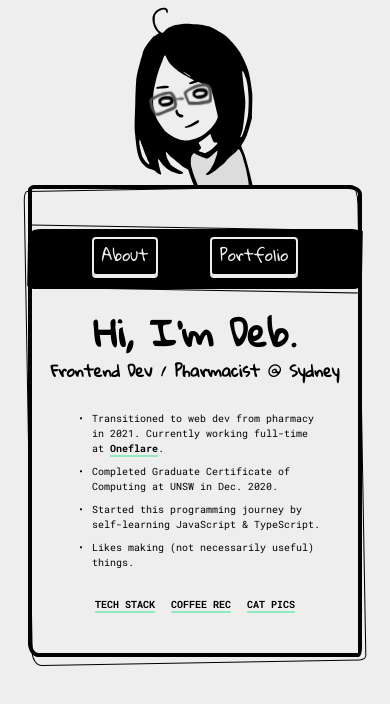
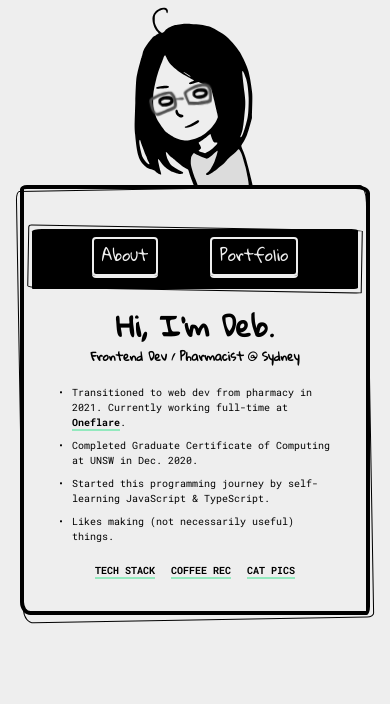
Before and after one commit to debccheng/debccheng.github.io, a React (Create React App) app: page / in a window 390 px wide. Shown: the top 704 px of the page. Built offline with nearby package versions, Linux system fonts and the light colour scheme.

Commit message:
media query

```diff
--- a/src/App.css
+++ b/src/App.css
@@ -43,5 +43,6 @@ html, body, #root {
 @media screen and (max-width: 448px) {
   .main-wrapper {
     width: calc(100% - 64px);
+    padding-inline: 8px;
   }
 }
--- a/src/pages/About/About.module.css
+++ b/src/pages/About/About.module.css
@@ -65,3 +65,25 @@
   padding: 0;
   margin-inline: 8px;
 }
+
+@media screen and (max-width: 448px) {
+  .headingTitle {
+    font-size: 28px;
+  }
+
+  .subGroup {
+    font-size: 12px;
+    margin-block-end: 16px;
+  }
+
+  .divider {
+    padding-inline: 4px;
+  }
+
+  .listGroup {
+    margin: 0px 16px 16px;
+    display: flex;
+    flex-direction: column;
+    padding-inline-start: 16px;
+  }
+}
```
